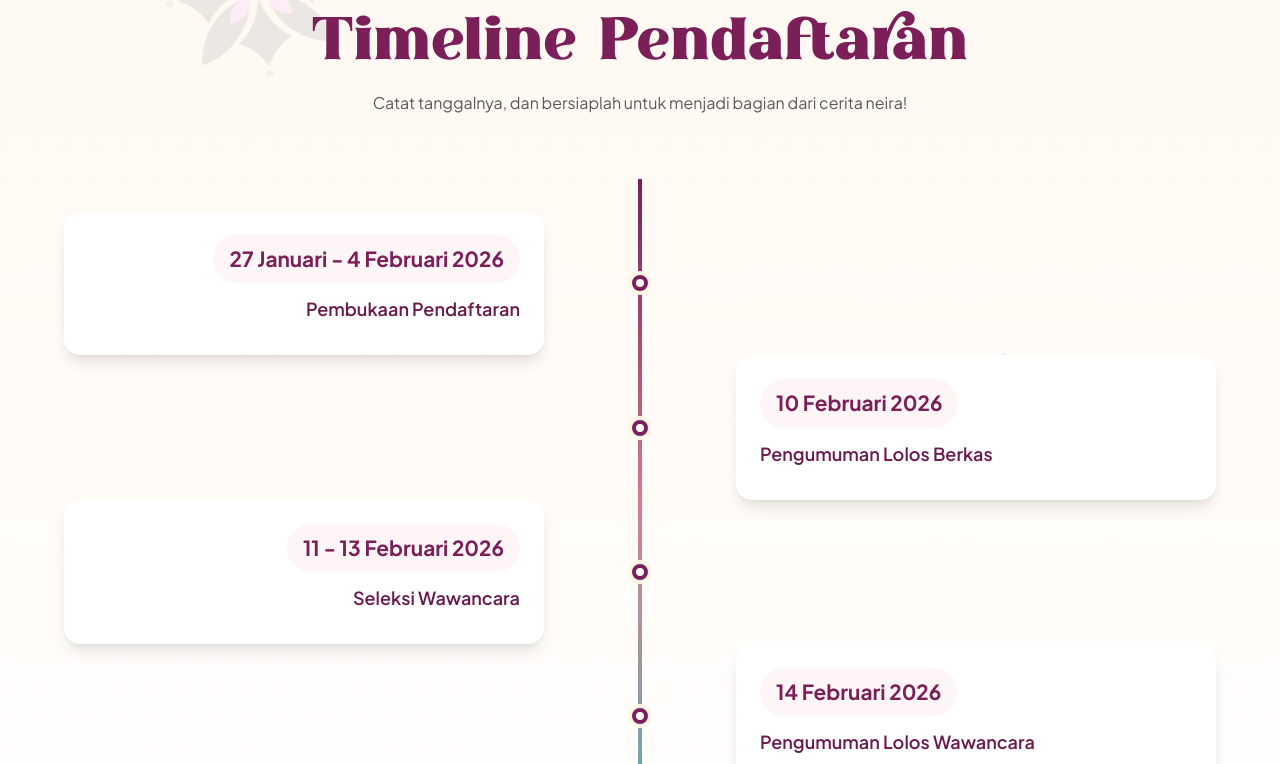
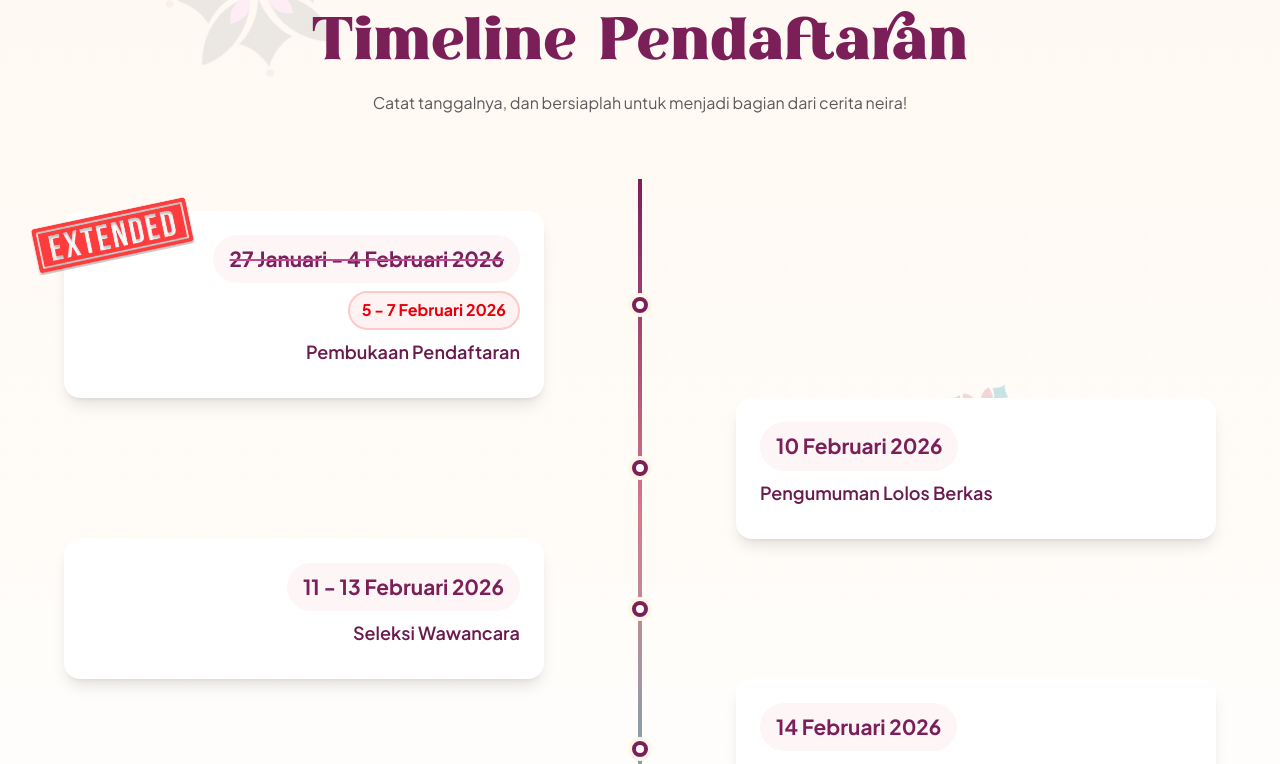
Before and after one commit to ArgyaSabih/cerita-neira, a Next.js app: page / in a window 1280 px wide. Shown: the part 2021-2785 px from the top of the page. Built offline with nearby package versions, Linux system fonts and the light colour scheme.

Commit message:
fix: add extended date

```diff
--- a/src/modules/tentang/TentangSection.js
+++ b/src/modules/tentang/TentangSection.js
@@ -162,6 +162,7 @@ const TentangSection = ({className}) => {
                 src="/assets/img-tentang.webp"
                 alt="Banda Neira"
                 fill
+                priority
                 sizes="(min-width: 1280px) 50vw, 100vw"
                 className="object-cover transition-transform duration-700 hover:scale-105"
               />
--- a/src/modules/timeline/TimelineSection.js
+++ b/src/modules/timeline/TimelineSection.js
@@ -9,6 +9,7 @@ const timelineData = [
   {
     id: 1,
     date: "27 Januari - 4 Februari 2026",
+    extended: "5 - 7 Februari 2026",
     title: "Pembukaan Pendaftaran",
     description: "Pendaftaran peserta KKN-PPM Cerita Neira dibuka untuk seluruh mahasiswa UGM."
   },
@@ -49,7 +50,7 @@ const TimelineItem = ({item, index, isVisible, scrollProgress}) => {
       {/* Content Card */}
       <div
         className={cn(
-          "w-full md:w-5/12 p-6 bg-white rounded-2xl shadow-lg",
+          "w-full md:w-5/12 p-6 bg-white rounded-2xl shadow-lg relative overflow-visible",
           "transform transition-all duration-700 ease-out",
           "hover:shadow-xl hover:-translate-y-1",
           isLeft ? "md:mr-auto text-center md:text-right" : "text-center md:ml-auto md:text-left",
@@ -59,14 +60,52 @@ const TimelineItem = ({item, index, isVisible, scrollProgress}) => {
           transform: `translateY(${translateY * (isLeft ? 1 : -1) * 0.3}px)`
         }}
       >
+        {/* Extended Stamp - Absolute Position */}
+        {item.extended && (
+          <div className="absolute z-10 w-24 h-24 -left-6 -top-8 sm:w-32 sm:h-32 xl:w-40 xl:h-40 sm:-top-14 sm:-left-8">
+            <Image
+              src="/assets/extended.webp"
+              alt="Extended"
+              fill
+              sizes="auto"
+              className="object-contain transform -rotate-12"
+            />
+          </div>
+        )}
+
         {/* Date Badge */}
+        {!item.extended && (
           <div
             className={cn(
-            "inline-block px-4 py-2 mb-3 text-lg md:text-[1rem] lg:text-[1.3rem] font-plusjakartasans-bold text-wine-500 bg-rose-100 rounded-full"
+              "inline-block px-4 py-2 mb-2 text-lg md:text-[1rem] lg:text-[1.3rem] font-plusjakartasans-bold text-wine-500 bg-rose-100 rounded-full decoration-wine-400"
             )}
           >
             {item.date}
           </div>
+        )}
+
+        {/* Extended Date Badge */}
+        {item.extended && (
+          <div
+            className={cn(
+              "inline-block px-4 py-2 mb-2 text-lg md:text-[1rem] lg:text-[1.3rem] line-through decoration-2 font-plusjakartasans-bold text-wine-500 bg-rose-100 rounded-full decoration-wine-400"
+            )}
+          >
+            {item.date}
+          </div>
+        )}
+
+        {item.extended && (
+          <div className="flex justify-end w-full mb-2">
+            <div
+              className={cn(
+                "px-3 py-1.5 text-sm md:text-[0.9rem] lg:text-[1rem] font-plusjakartasans-bold text-red-600 bg-red-50 rounded-full border-2 border-red-200 mx-auto md:mx-0"
+              )}
+            >
+              {item.extended}
+            </div>
+          </div>
+        )}
 
         {/* Title */}
         <h3 className="mb-2 text-base md:text-[1rem] lg:text-lg font-plusjakartasans-semibold text-wine-600">
@@ -96,6 +135,7 @@ TimelineItem.propTypes = {
   item: PropTypes.shape({
     id: PropTypes.number.isRequired,
     date: PropTypes.string.isRequired,
+    extended: PropTypes.string,
     title: PropTypes.string.isRequired,
     description: PropTypes.string.isRequired,
     icon: PropTypes.string.isRequired
```
Also changed, not shown: public/assets/extended.webp (added). Lines whose indentation alone changed are shown as unchanged.
